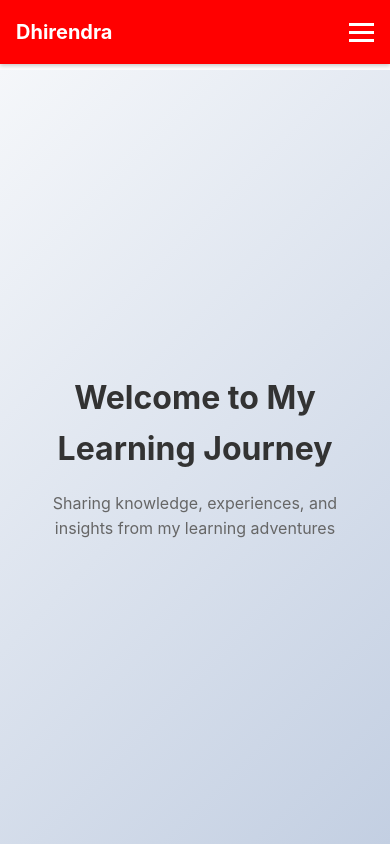
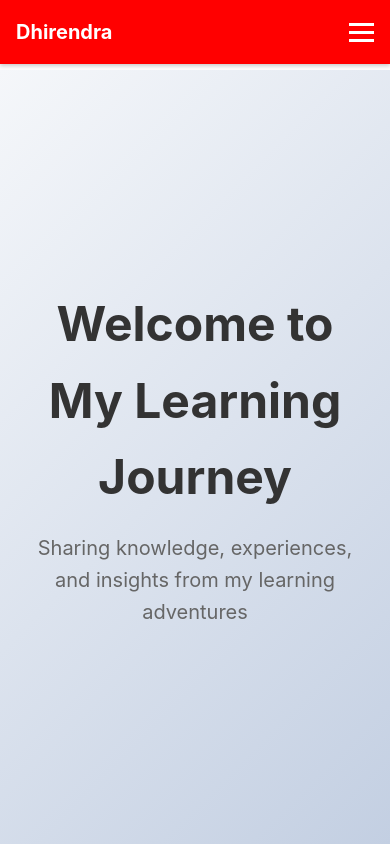
Before and after one commit to Dhiru201/web, a React (Create React App) app: page / in a window 390 px wide. Shown: the top 844 px of the page. Built offline with nearby package versions, Linux system fonts and the light colour scheme; the HTML template or start-up script is replaced by a standard one.

Commit message:
Revert home page changes to original design

```diff
--- a/src/styles/Home.css
+++ b/src/styles/Home.css
@@ -220,14 +220,6 @@ h2 {
 }
 
 @media (max-width: 768px) {
-  .hero-content h1 {
-    font-size: 2rem;
-  }
-
-  .hero-content p {
-    font-size: 1rem;
-  }
-
   .topics-section,
   .about-section,
   .contact-section {
```
